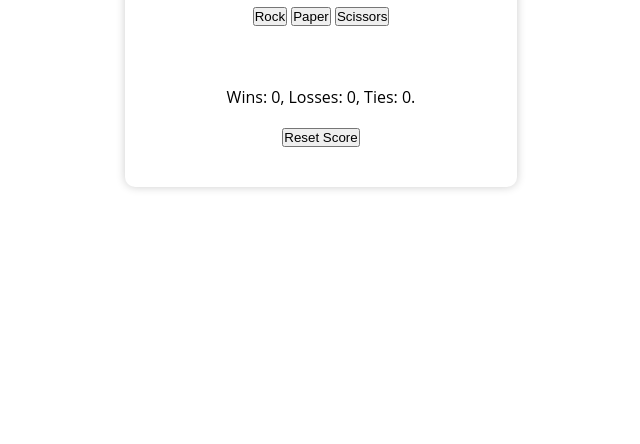
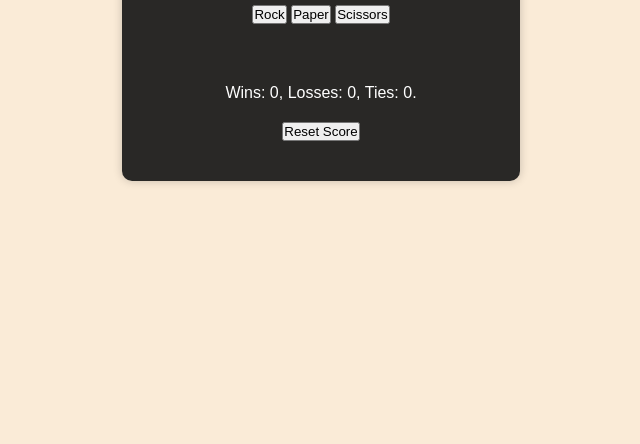
Before and after one commit to brunooliveira7/Rock-Paper-Scissors, a plain HTML site: page index.html in a window 1280 px wide. Shown: the part 356-800 px from the top of the page, without its empty margins (319-959 px from the left). Drawn offline with Linux system fonts and the light colour scheme.

Commit message:
changing style

```diff
--- a/style.css
+++ b/style.css
@@ -5,7 +5,7 @@
 }
 
 :root {
-  font-family: "Open Sans", sans-serif;
+  font-family: Arial, Helvetica, sans-serif;
   font-size: clamp(40%, 1% + 2vw, 62.5%);
 }
 
@@ -13,13 +13,21 @@ body {
   width: 100%;
   height: 100vh;
   font-size: 1.6rem;
+  font-family: Arial, Helvetica, sans-serif;
   display: flex;
   align-items: center;
   justify-content: center;
+  color: #fff;
+  background-color: antiquewhite;
+}
+
+button, input {
+  font-family: Arial, Helvetica, sans-serif;
+  cursor: pointer;
 }
 
 .container {
-  background-color: #fff;
+  background-color: rgba(25, 25, 25, 0.930);
   border-radius: 1rem;
   box-shadow: 0 0 1rem 0 rgba(0, 0, 0, 0.2);
   padding: 4rem;
```
Also changed, not shown: assets/paper-emoji.png (added), assets/rock-emoji.png (added), assets/scissors-emoji.png (added).
